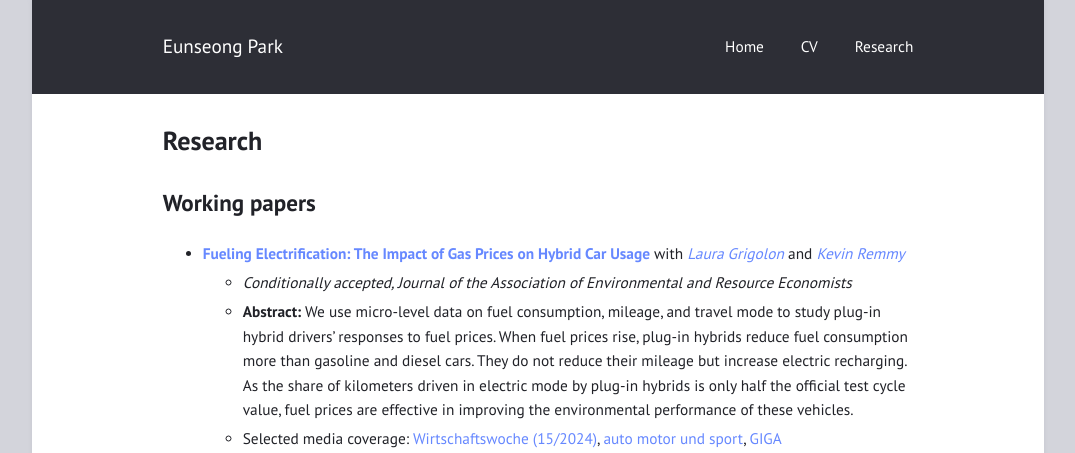
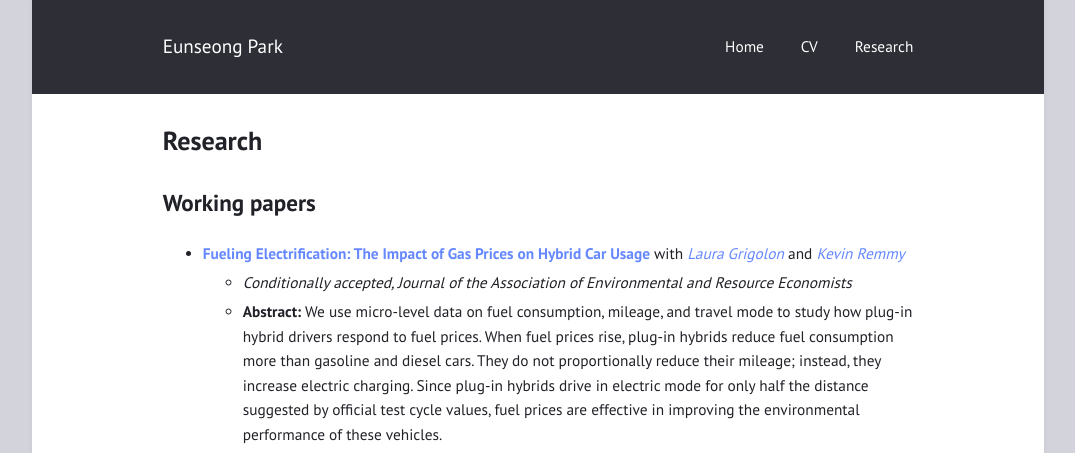
Before and after one commit to eunseong-park/eunseong-park.github.io, a Jekyll site: the page built from research.md, in a window 1280 px wide. Shown: the top 453 px of the page, without its empty margins (102-1177 px from the left). Built offline with Jekyll 4.4.1, drawn with Linux system fonts in a browser that asks for light colours; some of the changed text lies outside the part shown; grey boxes are pictures that could not be loaded.

Commit message:
Update abstract in research.md for clarity
Revised the abstract for clarity and improved wording.

```diff
--- a/research.md
+++ b/research.md
@@ -7,9 +7,11 @@ layout: page
 
 * **[Fueling Electrification: The Impact of Gas Prices on Hybrid Car Usage](assets/pdf/20251003_GrigolonParkRemy.pdf){:target="_blank"}** with *[Laura Grigolon](https://sites.google.com/site/lauragrig/home)* and *[Kevin Remmy](http://kevinremmy.com/)*
   * *Conditionally accepted, Journal of the Association of Environmental and Resource Economists*
-  * **Abstract:** We use micro-level data on fuel consumption, mileage, and travel mode to study plug-in hybrid drivers' responses to fuel prices. When fuel prices rise, plug-in hybrids reduce fuel consumption more than gasoline and diesel cars. They do not reduce their mileage but increase electric recharging. As the share of kilometers driven in electric mode by plug-in hybrids is only half the official test cycle value, fuel prices are effective in improving the environmental performance of these vehicles.
+  * **Abstract:** We use micro-level data on fuel consumption, mileage, and travel mode to study how plug-in hybrid drivers respond to fuel prices. When fuel prices rise, plug-in hybrids reduce fuel consumption more than gasoline and diesel cars. They do not proportionally reduce their mileage; instead, they increase electric charging. Since plug-in hybrids drive in electric mode for only half the distance suggested by official test cycle values, fuel prices are effective in improving the environmental performance of these vehicles.
   * Selected media coverage: [Wirtschaftswoche (15/2024)](https://emagazin.wiwo.de/epaper/wirtschaftswoche-2024-04-05-epa-1271/?interactivelayer=73364), [auto motor und sport](https://www.auto-motor-und-sport.de/verkehr/studie-zur-phev-nutzung-hohe-spritpreise-foerdern-e-kilometer/), [GIGA](https://www.giga.de/news/benzin-zu-teuer-besitzer-von-plug-in-hybriden-denken-um/)
-  * <iframe width="560" height="315" src="https://www.youtube.com/embed/dgZ6CLZE1-o?si=h8ylgWcm0KcXVpR-" title="YouTube video player" frameborder="0" allow="accelerometer; autoplay; clipboard-write; encrypted-media; gyroscope; picture-in-picture; web-share" referrerpolicy="strict-origin-when-cross-origin" allowfullscreen></iframe>
+  * Explainer video of the paper (via NotebookLM):
+
+    <iframe width="560" height="315" src="https://www.youtube.com/embed/dgZ6CLZE1-o?si=h8ylgWcm0KcXVpR-" title="YouTube video player" frameborder="0" allow="accelerometer; autoplay; clipboard-write; encrypted-media; gyroscope; picture-in-picture; web-share" referrerpolicy="strict-origin-when-cross-origin" allowfullscreen></iframe>
 
 ## Work in Progress
 
```
